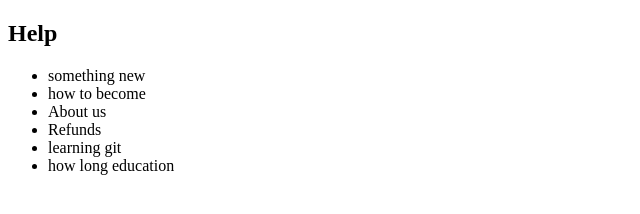
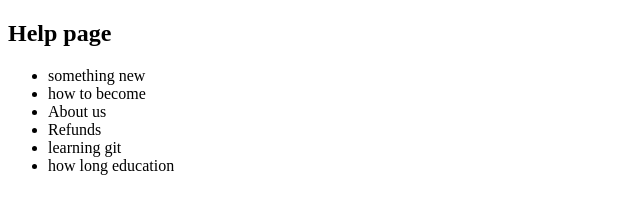
Before and after one commit to nikiccey/test-repository, a plain HTML site: page help.html in a window 1280 px wide. Shown: the full height of the page, 0-640 px from the left. Drawn offline with Linux system fonts and the light colour scheme.

Commit message:
changed title in help page according to feedback

```diff
--- a/help.html
+++ b/help.html
@@ -7,7 +7,7 @@
 </head>
 <body>
   <h2>
-    Help
+    Help page
   </h2>
 
   <ul>
```
